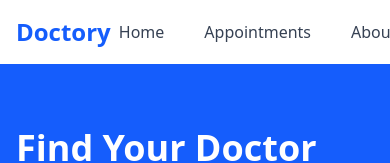
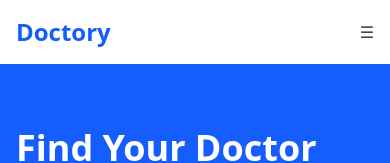
Before and after one commit to asmaaaman/doctory-website, a React (Vite) app: page / in a window 390 px wide. Shown: the top 163 px of the page. Built offline with nearby package versions, Linux system fonts and the light colour scheme.

Commit message:
fix header responsive issue

```diff
--- a/src/components/Header.tsx
+++ b/src/components/Header.tsx
@@ -1,10 +1,14 @@
 import { Link } from "react-router-dom";
+import { useState } from "react";
 
 const Header = () => {
+  const [menuOpen, setMenuOpen] = useState(false);
+
   return (
     <header className="bg-white shadow-md">
-      <div className="container mx-auto px-4 py-4">
+      <div className="w-full max-w-screen-xl mx-auto px-4 py-4">
         <div className="flex justify-between items-center">
+          {/* Logo */}
           <Link
             to="/"
             className="text-2xl font-bold text-blue-600 focus:outline-none focus:ring-2 focus:ring-blue-500 focus:ring-offset-2 rounded"
@@ -12,12 +16,22 @@ const Header = () => {
             Doctory
           </Link>
 
-          <nav>
+          {/* Hamburger Button - Mobile Only */}
+          <button
+            onClick={() => setMenuOpen(!menuOpen)}
+            className="md:hidden text-gray-700 hover:text-blue-600 focus:outline-none focus:ring-2 focus:ring-blue-500 rounded"
+            aria-label="Toggle Menu"
+          >
+            ☰
+          </button>
+
+          {/* Navigation Links - Desktop */}
+          <nav className="hidden md:block">
             <ul className="flex space-x-6">
               <li>
                 <Link
                   to="/"
-                  className="text-gray-700 hover:text-blue-600 focus:outline-none focus:ring-2 focus:ring-blue-500 focus:ring-offset-2 rounded px-2 py-1"
+                  className="text-gray-700 hover:text-blue-600 focus:outline-none focus:ring-2 focus:ring-blue-500 rounded px-2 py-1"
                 >
                   Home
                 </Link>
@@ -25,7 +39,7 @@ const Header = () => {
               <li>
                 <Link
                   to="/appointments"
-                  className="text-gray-700 hover:text-blue-600 focus:outline-none focus:ring-2 focus:ring-blue-500 focus:ring-offset-2 rounded px-2 py-1"
+                  className="text-gray-700 hover:text-blue-600 focus:outline-none focus:ring-2 focus:ring-blue-500 rounded px-2 py-1"
                 >
                   Appointments
                 </Link>
@@ -33,7 +47,7 @@ const Header = () => {
               <li>
                 <Link
                   to="/about"
-                  className="text-gray-700 hover:text-blue-600 focus:outline-none focus:ring-2 focus:ring-blue-500 focus:ring-offset-2 rounded px-2 py-1"
+                  className="text-gray-700 hover:text-blue-600 focus:outline-none focus:ring-2 focus:ring-blue-500 rounded px-2 py-1"
                 >
                   About
                 </Link>
@@ -41,6 +55,41 @@ const Header = () => {
             </ul>
           </nav>
         </div>
+
+        {/* Mobile Menu */}
+        {menuOpen && (
+          <nav className="md:hidden mt-4">
+            <ul className="flex flex-col space-y-3">
+              <li>
+                <Link
+                  to="/"
+                  onClick={() => setMenuOpen(false)}
+                  className="block text-gray-700 hover:text-blue-600 focus:outline-none focus:ring-2 focus:ring-blue-500 rounded px-2 py-1"
+                >
+                  Home
+                </Link>
+              </li>
+              <li>
+                <Link
+                  to="/appointments"
+                  onClick={() => setMenuOpen(false)}
+                  className="block text-gray-700 hover:text-blue-600 focus:outline-none focus:ring-2 focus:ring-blue-500 rounded px-2 py-1"
+                >
+                  Appointments
+                </Link>
+              </li>
+              <li>
+                <Link
+                  to="/about"
+                  onClick={() => setMenuOpen(false)}
+                  className="block text-gray-700 hover:text-blue-600 focus:outline-none focus:ring-2 focus:ring-blue-500 rounded px-2 py-1"
+                >
+                  About
+                </Link>
+              </li>
+            </ul>
+          </nav>
+        )}
       </div>
     </header>
   );
```
